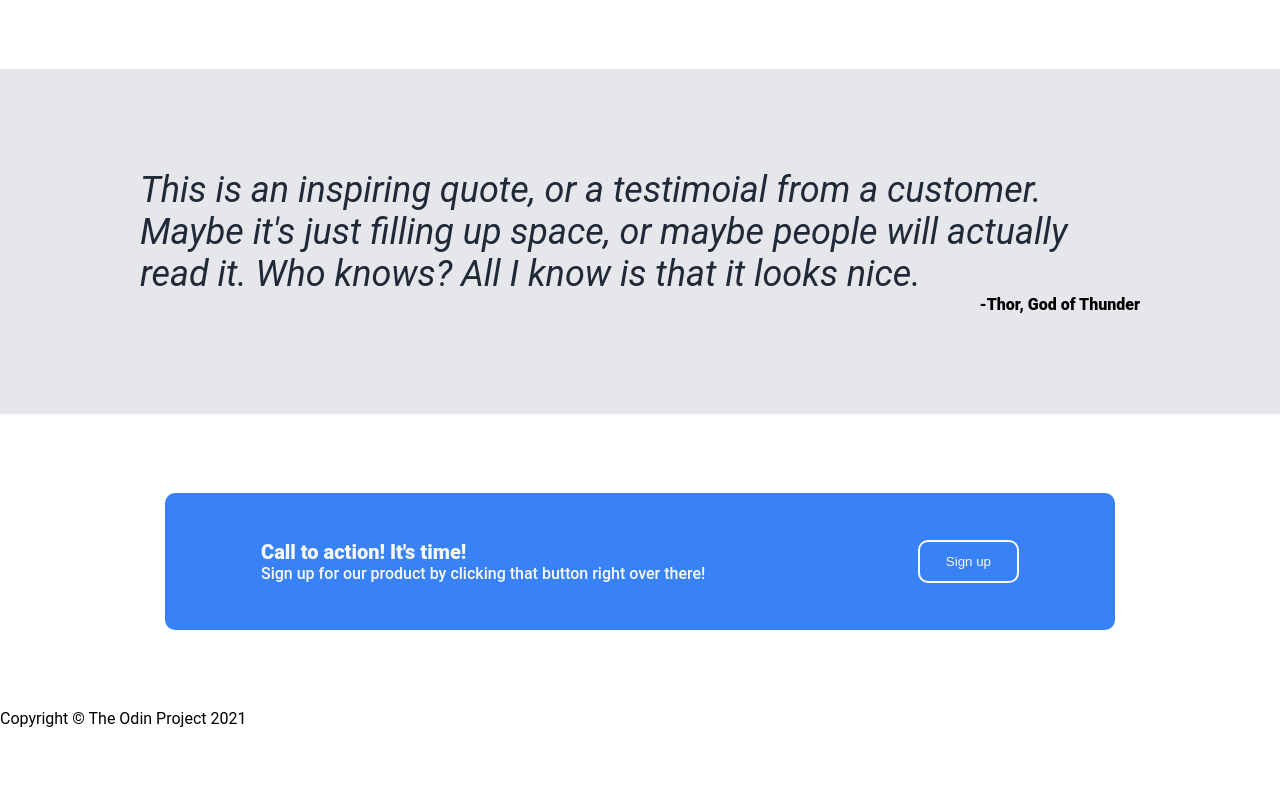
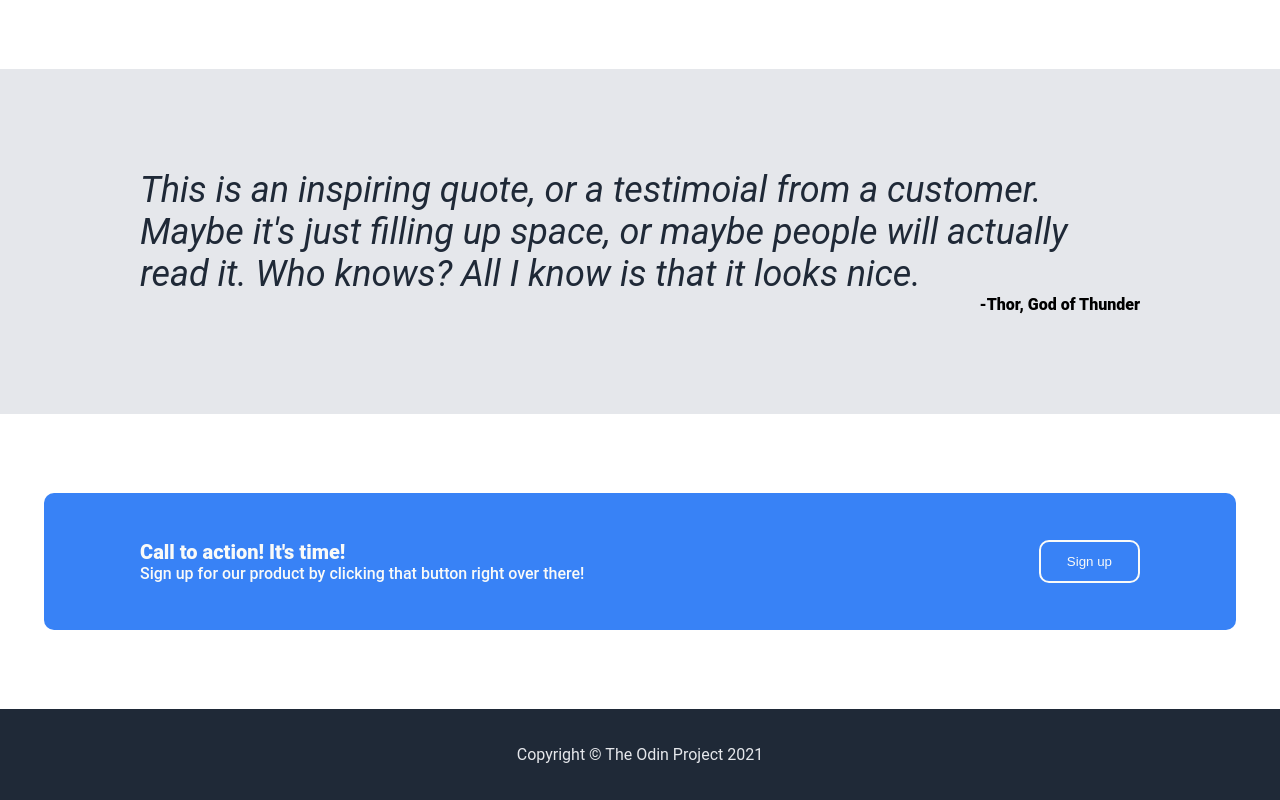
Before and after one commit to VietAnhPhan/landing-page, a plain HTML site: page index.html in a window 1280 px wide. Shown: the part 956-1756 px from the top of the page. Before the commit the page ends 1684 px from the top, so only its background shows below. Drawn offline with Linux system fonts and the light colour scheme.

Commit message:
Finish footer - Refractoring CSS, class name - Optimizing a little bit responsive screen

```diff
--- a/style.css
+++ b/style.css
@@ -3,9 +3,20 @@ body {
     font-family: Roboto;
 }
 
+.hero,
+footer {
+    color: #E5E7EB;
+    background-color: #1f2937;
+}
+
+.container {
+    max-width: 1000px;
+    margin: 0 auto;
+}
+
+/* Hero */
+
 .hero {
-    background-color: #1f2937;
-    color: white;
     width: 100%;
     padding: 20px 0 100px;
 }
@@ -15,7 +26,6 @@ body {
 }
 
 .hero .links a {
-
     color: #E5E7EB;
     font-size: 18px;
 }
@@ -50,11 +60,6 @@ header {
     color: #F9FAF8
 }
 
-.container {
-    max-width: 1000px;
-    margin: 0 auto;
-}
-
 .hero-content {
     margin-top: 120px;
     display: flex;
@@ -70,7 +75,6 @@ header {
 }
 
 .hero-content .hero-text {
-    /* flex-grow: 1; */
     flex-basis: 350px;
 }
 
@@ -88,6 +92,8 @@ header {
     padding: 10px 28px;
     margin-top: 10px;
 }
+
+/* Information */
 
 .information {
     text-align: center;
@@ -120,11 +126,11 @@ header {
     border-radius: 15px;
 }
 
+/* Quote */
+
 .quote {
     padding: 100px 0;
     background-color: #E5E7EB;
-    display: flex;
-    justify-content: center;
 }
 
 .quote-text {
@@ -138,14 +144,17 @@ header {
     font-weight: 900;
 }
 
+/* Call To Action */
+
 .cta {
     background-color: #3882F6;
     padding: 47px 96px;
     display: flex;
-    margin: 79px 165px;
+    margin: 79px auto;
     color: #F9FAF8;
     border-radius: 10px;
     justify-content: space-between;
+    flex-wrap: wrap;
 }
 
 .cta-title {
@@ -157,10 +166,16 @@ header {
     font-weight: 500;
 }
 
-.cta button{
+.cta button {
     background-color: #3882F6;
     padding: 3px 26px;
     color: #F9FAF8;
     border: solid #F9FAF8 2px;
     border-radius: 10px;
 }
+
+/* Footer */
+footer {
+    text-align: center;
+    padding: 36px 0;
+}
```
